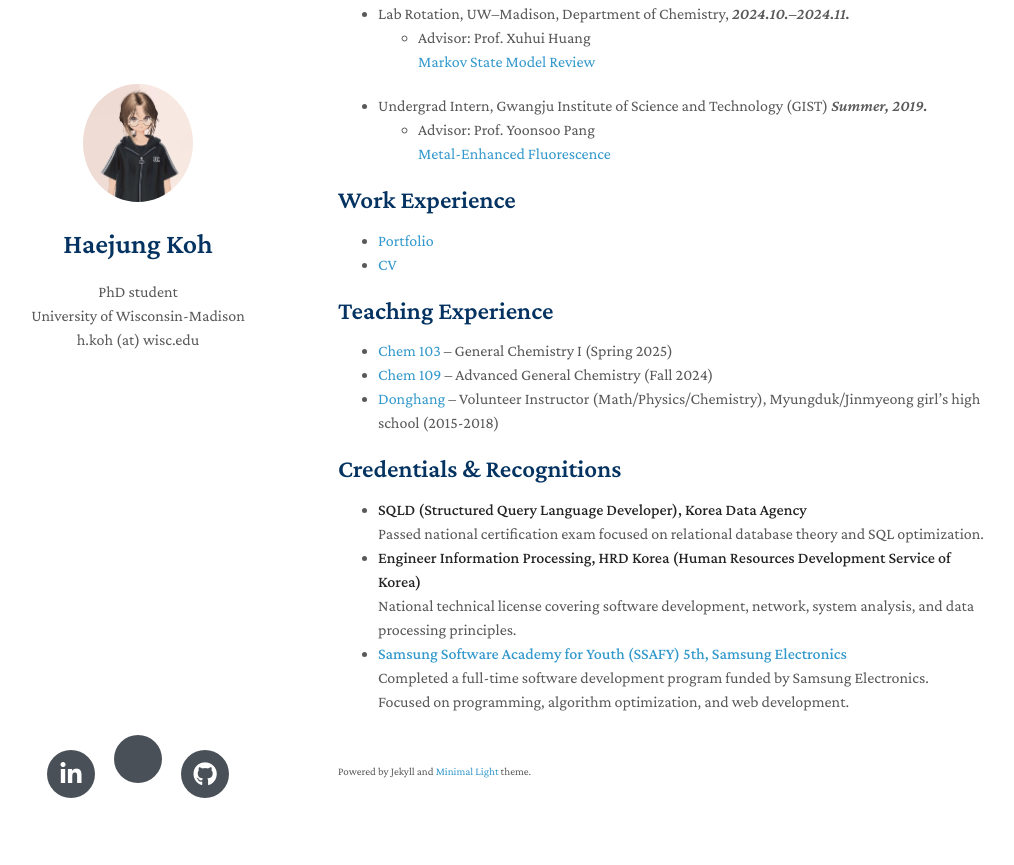
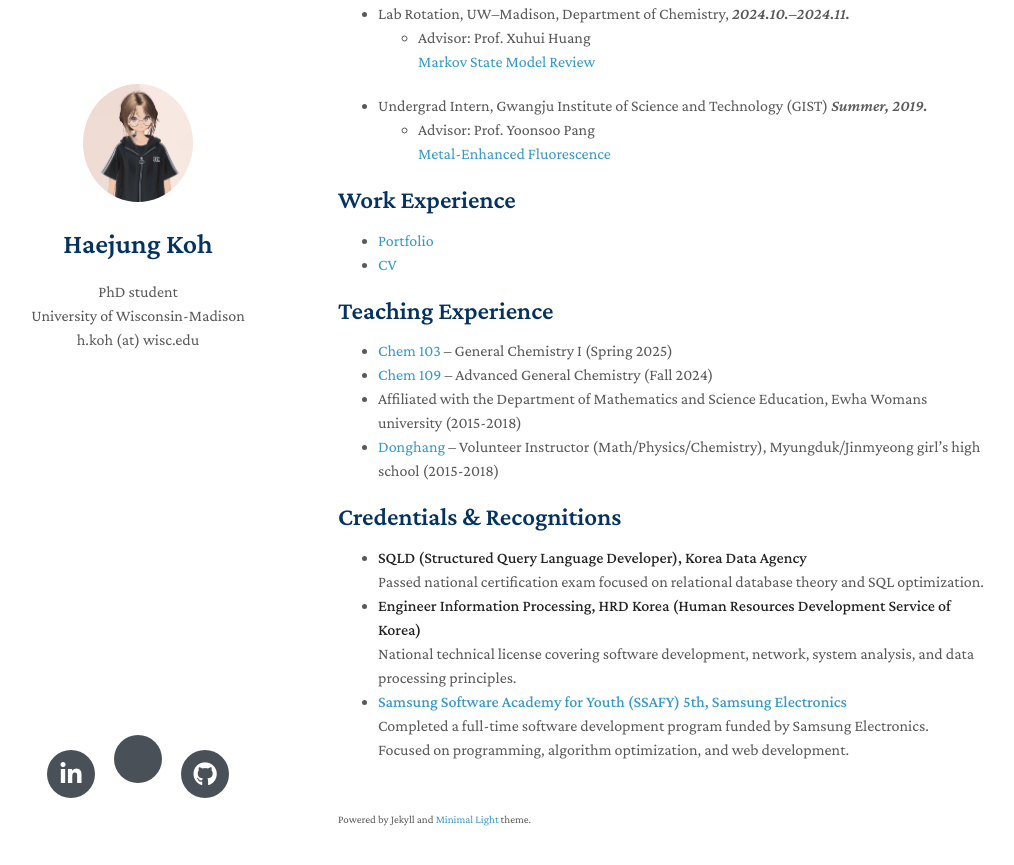
Before and after one commit to MaximHelio/MaximHelio.github.io, a Jekyll site: the page built from index.md, in a window 1280 px wide and 900 px high, scrolled down 1168 px. Shown: the top 865 px of the window, without its empty margins (132-1146 px from the left). Built offline with Jekyll 4.4.1, drawn with Linux system fonts in a browser that asks for light colours; nearby versions of some CDN libraries; a style sheet for code colours, icons or effects is not loaded; our own code applies the rules of GitHub Pages for plain Markdown files.

Commit message:
Add first commit

```diff
--- a/index.md
+++ b/index.md
@@ -46,6 +46,7 @@ In my free time, I enjoy:
 ## Teaching Experience
 - [Chem 103](https://guide.wisc.edu/courses/chem/) – General Chemistry I (Spring 2025)
 - [Chem 109](https://guide.wisc.edu/courses/chem/) – Advanced General Chemistry (Fall 2024)
+- Affiliated with the Department of Mathematics and Science Education, Ewha Womans university (2015-2018)
 - [Donghang](https://www.donghaeng.seoul.kr/main.do) – Volunteer Instructor (Math/Physics/Chemistry), Myungduk/Jinmyeong girl's high school (2015-2018)
 
 ## Credentials & Recognitions
```
